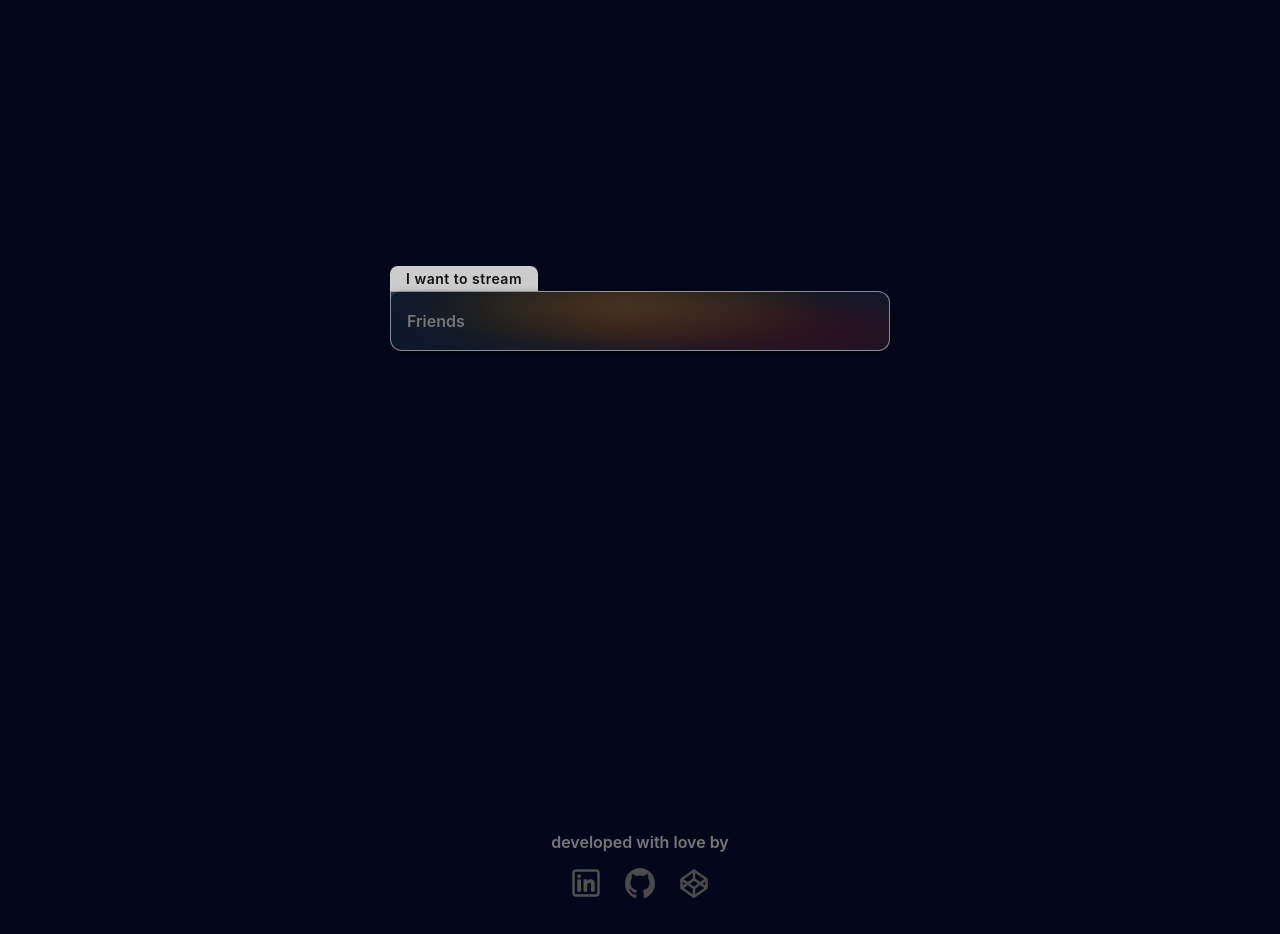
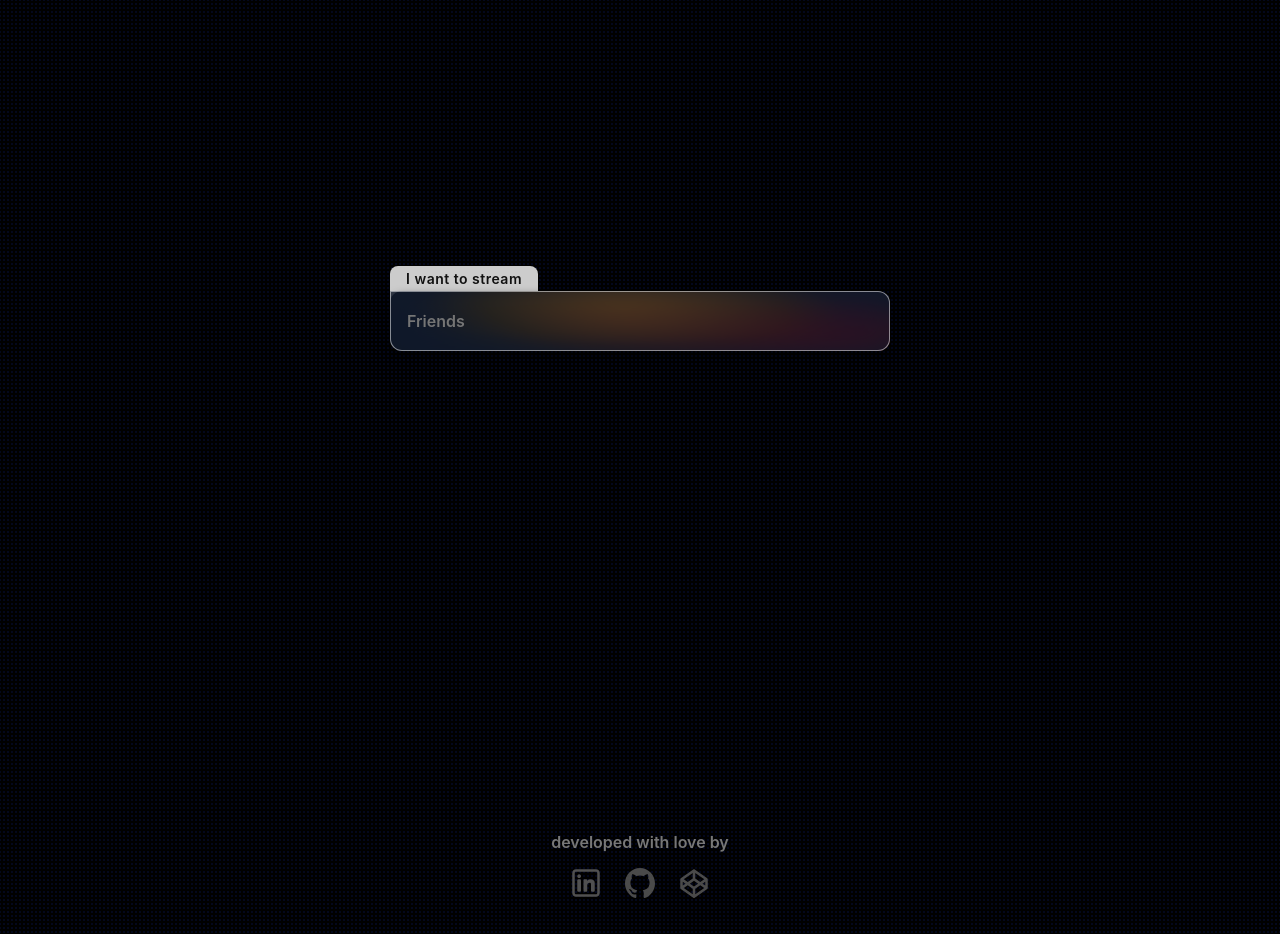
Before and after one commit to ankitc248/streaming-locator, a React (Create React App) app: page / in a window 1280 px wide. Built offline with nearby package versions, Linux system fonts and the light colour scheme.

Commit message:
Improved background

```diff
--- a/src/App.css
+++ b/src/App.css
@@ -10,6 +10,12 @@
   --orange-web: hsla(39, 96%, 50%, 1);
   --selective-yellow: hsla(43, 100%, 52%, 1);
   --font-white: hsla(0, 0%, 100%, 1);
+}
+
+#root {
+  background-image: radial-gradient(#000 2px, transparent 2px);
+  background-size: 4px 4px;
+  background-color: transparent;
 }
 
 .App {
```
Also changed, not shown: 6 other files (tests, documents, lock files or other folders).
